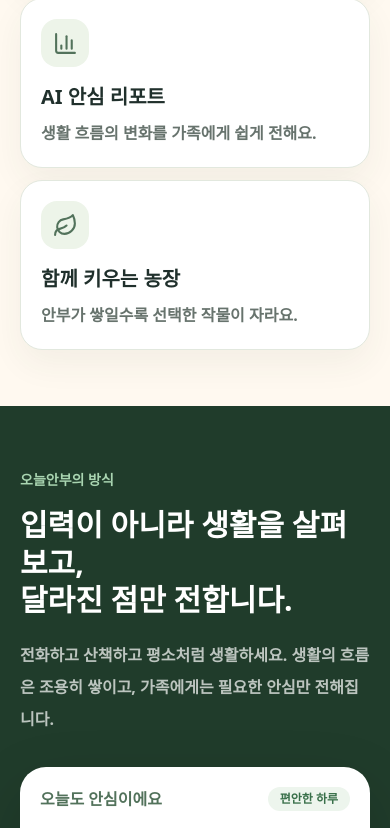
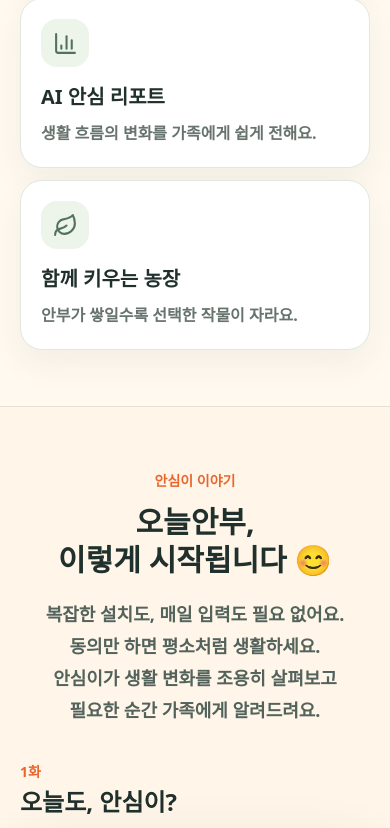
Before and after one commit to hotoksusu/Thinking-of-You, a Next.js app: page / in a window 390 px wide. Shown: the part 1139-1967 px from the top of the page. Built offline with nearby package versions, Linux system fonts and the light colour scheme; grey boxes are pictures that could not be loaded; a web font is replaced by a local one.

Commit message:
Add Ansimi story guide

```diff
--- a/app/guide/page.tsx
+++ b/app/guide/page.tsx
@@ -2,6 +2,7 @@ import Image from "next/image";
 import Link from "next/link";
 import { ArrowLeft, ArrowRight, Check, Gift, Link as LinkIcon, MessageCircle, ShieldCheck, Sprout } from "lucide-react";
 import { BottomTabBar } from "@/components/bottom-tab-bar";
+import { AnsimiStory } from "@/components/ansimi-story";
 
 const steps=[
  {icon:Check,title:"가족 계정 만들기",text:"이 계정으로 우리 가족을 연결하고 안심 리포트를 확인해요.",state:"완료",href:"/setup"},
@@ -11,7 +12,8 @@ const steps=[
 ];
 
 export default function GuidePage(){return <main className="min-h-screen bg-[#FFF9F0] pb-24 text-[#20302C]"><div className="mx-auto w-full max-w-[860px] px-5 py-6 sm:px-8"><Link href="/start" className="inline-flex min-h-12 items-center gap-2 font-black text-[#40534B]"><ArrowLeft size={23} aria-hidden />뒤로</Link><p className="mt-8 text-sm font-black text-[#E9652B]">가족 연결 가이드</p><h1 className="mt-3 text-[2.45rem] font-black leading-tight sm:text-5xl">이제, 우리 가족을<br />연결해 볼까요? ✨</h1><p className="mt-4 text-lg font-bold text-[#68756F]">어렵지 않게 단계별로 안내해 드릴게요.</p>
-<section className="mt-8 rounded-[26px] bg-white p-5 shadow-[0_20px_55px_rgba(55,72,55,0.08)] sm:p-7"><div className="relative"><div className="absolute bottom-12 left-6 top-12 border-l-2 border-dashed border-[#CAD8C5]" aria-hidden />{steps.map(({icon:Icon,title,text,state,href},index)=><article key={title} className="relative grid grid-cols-[48px_1fr] gap-4 border-b border-[#E8ECE5] py-5 last:border-0"><span className={`z-10 flex size-12 items-center justify-center rounded-full text-lg font-black ${index===0?"bg-[#E9652B] text-white":"bg-[#EDF4E9] text-[#52725B]"}`}>{index+1}</span><div><div className="flex items-center gap-2"><Icon size={20} className="text-[#52725B]" aria-hidden /><h2 className="text-xl font-black">{title}</h2></div><p className="mt-2 font-semibold leading-7 text-[#68756F]">{text}</p><Link href={href} className={`mt-4 inline-flex min-h-11 items-center gap-2 rounded-full px-4 text-sm font-black ${index===0?"bg-[#FFF0E4] text-[#D95423]":"border border-[#D4DFCF] bg-white text-[#40534B]"}`}>{state}{index>0?<ArrowRight size={16} aria-hidden />:null}</Link></div></article>)}</div></section>
+<div className="relative left-1/2 mt-10 w-screen -translate-x-1/2"><AnsimiStory /></div>
+<section className="mt-10 rounded-[26px] bg-white p-5 shadow-[0_20px_55px_rgba(55,72,55,0.08)] sm:p-7"><div className="relative"><div className="absolute bottom-12 left-6 top-12 border-l-2 border-dashed border-[#CAD8C5]" aria-hidden />{steps.map(({icon:Icon,title,text,state,href},index)=><article key={title} className="relative grid grid-cols-[48px_1fr] gap-4 border-b border-[#E8ECE5] py-5 last:border-0"><span className={`z-10 flex size-12 items-center justify-center rounded-full text-lg font-black ${index===0?"bg-[#E9652B] text-white":"bg-[#EDF4E9] text-[#52725B]"}`}>{index+1}</span><div><div className="flex items-center gap-2"><Icon size={20} className="text-[#52725B]" aria-hidden /><h2 className="text-xl font-black">{title}</h2></div><p className="mt-2 font-semibold leading-7 text-[#68756F]">{text}</p><Link href={href} className={`mt-4 inline-flex min-h-11 items-center gap-2 rounded-full px-4 text-sm font-black ${index===0?"bg-[#FFF0E4] text-[#D95423]":"border border-[#D4DFCF] bg-white text-[#40534B]"}`}>{state}{index>0?<ArrowRight size={16} aria-hidden />:null}</Link></div></article>)}</div></section>
 <section className="mt-5 rounded-[26px] bg-[#17223B] p-6 text-white"><p className="text-sm font-black text-[#FFB184]">가족에게 전해지는 저녁 루틴</p><h2 className="mt-3 text-2xl font-black leading-9">매일 저녁 8시,<br />오늘의 생활이 안심이 됩니다.</h2><p className="mt-3 font-semibold leading-7 text-white/70">부모님은 필요할 때 20초만 확인하고, 가족은 생활 흐름을 안심 리포트로 봅니다.</p></section>
 <section className="mt-5 rounded-[26px] bg-[#EAF3E5] p-6"><div className="flex items-center gap-4"><Image src="/brand/farm-mascot.png" alt="농장 안내 친구 안심이" width={82} height={82} className="size-20 rounded-2xl object-cover" /><div><p className="text-sm font-black text-[#52725B]">안심이의 90일 안심농장</p><h2 className="mt-1 text-2xl font-black">평소의 하루가 이런 선물이 돼요</h2></div></div><div className="mt-6 grid grid-cols-5 gap-1">{[[MessageCircle,"안부 쌓기"],[Sprout,"작물 선택"],[Sprout,"작물 성장"],[Gift,"수확 완료"],[Gift,"가족 선물"]].map(([Icon,label])=>{const C=Icon as typeof Gift;return <div key={String(label)} className="text-center"><span className="mx-auto flex size-11 items-center justify-center rounded-2xl bg-white text-[#52725B]"><C size={21} aria-hidden /></span><p className="mt-2 text-[.68rem] font-black sm:text-xs">{label as string}</p></div>})}</div><p className="mt-6 font-bold leading-7 text-[#52635C]">안심이가 작물의 변화를 알려드려요. 계절 작물을 골라 90일 동안 키우면 가족에게 수확 알림이 가고, 브랜드 협업·시즌 이벤트가 열리면 실제 농산물 경험으로 이어질 수 있어요.</p></section>
 <section className="mt-5 grid overflow-hidden rounded-[26px] bg-white shadow-[0_18px_44px_rgba(55,72,55,0.07)] sm:grid-cols-[1fr_250px]"><div className="p-6"><h2 className="text-2xl font-black">복잡하지 않아요!</h2><p className="mt-3 font-semibold leading-7 text-[#68756F]">설치할 앱도, 외워야 할 사용법도 없어요.<br />차근차근 안내해 드릴게요.</p><Link href="/start" className="mt-5 flex min-h-14 w-full items-center justify-center gap-2 rounded-2xl bg-[#E9652B] px-5 text-lg font-black text-white">오늘안부 시작하기<ArrowRight size={19} aria-hidden /></Link></div><div className="relative min-h-56"><Image src="/brand/hero-family.png" alt="함께 웃는 가족과 오늘안부" fill className="object-cover" sizes="(max-width:640px) 100vw, 250px" /></div></section></div><BottomTabBar active="family" /></main>}
--- a/app/page.tsx
+++ b/app/page.tsx
@@ -2,6 +2,7 @@ import Image from "next/image";
 import Link from "next/link";
 import { ArrowRight, BarChart3, Check, Footprints, HeartHandshake, Leaf, PencilLine, ShieldCheck, Sparkles, Sprout } from "lucide-react";
 import { BottomTabBar } from "@/components/bottom-tab-bar";
+import { AnsimiStory } from "@/components/ansimi-story";
 
 const values = [
   { icon: PencilLine, title: "평소처럼 생활", text: "전화하고 산책하고, 하던 대로 지내세요." },
@@ -42,6 +43,8 @@ export default function LandingPage() {
         </div>
       </section>
 
+      <AnsimiStory />
+
       <section className="bg-[#203C2B] px-5 py-16 text-white sm:px-8">
         <div className="mx-auto grid w-full max-w-[1180px] gap-8 lg:grid-cols-[0.9fr_1.1fr] lg:items-center">
           <div><p className="text-sm font-black text-[#A9D5B1]">오늘안부의 방식</p><h2 className="mt-4 text-3xl font-black leading-tight sm:text-5xl">입력이 아니라 생활을 살펴보고,<br />달라진 점만 전합니다.</h2><p className="mt-5 font-semibold leading-8 text-white/70">전화하고 산책하고 평소처럼 생활하세요. 생활의 흐름은 조용히 쌓이고, 가족에게는 필요한 안심만 전해집니다.</p></div>
--- /dev/null
+++ b/src/components/ansimi-story.tsx
@@ -0,0 +1,152 @@
+"use client";
+
+import Image from "next/image";
+import Link from "next/link";
+import { ArrowRight, Heart, Smartphone, Sparkles, X } from "lucide-react";
+import { useEffect, useState } from "react";
+
+type StoryEpisode = {
+  id: string;
+  episode: string;
+  title: string;
+  image: string;
+  alt: string;
+  width: number;
+  height: number;
+};
+
+const storyEpisodes: StoryEpisode[] = [
+  {
+    id: "ansimi-01",
+    episode: "1화",
+    title: "오늘도, 안심이?",
+    image: "/stories/ansimi-story-01.png",
+    alt: "안심이가 오늘안부의 시작 방법과 가족 안심 흐름을 설명하는 웹툰",
+    width: 1024,
+    height: 1536,
+  },
+];
+
+const summaries = [
+  {
+    icon: Smartphone,
+    title: "별도 앱 설치 없이",
+    text: <>동의만 하면<br />평소처럼 사용하세요.</>,
+    tone: "bg-[#FFF0E4] text-[#D85D28]",
+  },
+  {
+    icon: Sparkles,
+    title: "안심이가 지켜봐요",
+    text: <>휴대폰 사용 흐름을 살펴<br />생활 변화를 조용히 확인해요.</>,
+    tone: "bg-[#EEF5E9] text-[#52725B]",
+  },
+  {
+    icon: Heart,
+    title: "가족은 안심",
+    text: <>평소와 다른 변화가 보이면<br />가족에게 먼저 알려드려요.</>,
+    tone: "bg-[#FFF1ED] text-[#DC5E52]",
+  },
+];
+
+export function AnsimiStory() {
+  const [activeEpisode, setActiveEpisode] = useState<StoryEpisode | null>(null);
+
+  useEffect(() => {
+    if (!activeEpisode) return;
+
+    const previousOverflow = document.body.style.overflow;
+    const closeOnEscape = (event: KeyboardEvent) => {
+      if (event.key === "Escape") setActiveEpisode(null);
+    };
+
+    document.body.style.overflow = "hidden";
+    window.addEventListener("keydown", closeOnEscape);
+    return () => {
+      document.body.style.overflow = previousOverflow;
+      window.removeEventListener("keydown", closeOnEscape);
+    };
+  }, [activeEpisode]);
+
+  return (
+    <section id="ansimi-story" className="border-y border-[#E7E0D5] bg-[#FFF5E9] px-5 py-16 sm:px-8 sm:py-20">
+      <div className="mx-auto w-full max-w-[1180px]">
+        <div className="mx-auto max-w-[720px] text-center">
+          <p className="text-sm font-black text-[#E9652B]">안심이 이야기</p>
+          <h2 className="mt-3 text-3xl font-black leading-tight text-[#20302C] sm:text-4xl">
+            오늘안부,<br className="sm:hidden" /> 이렇게 시작됩니다 😊
+          </h2>
+          <p className="mt-5 text-lg font-bold leading-8 text-[#52635C]">
+            복잡한 설치도, 매일 입력도 필요 없어요.<br />
+            동의만 하면 평소처럼 생활하세요.<br />
+            안심이가 생활 변화를 조용히 살펴보고<br className="sm:hidden" /> 필요한 순간 가족에게 알려드려요.
+          </p>
+        </div>
+
+        <div className="mx-auto mt-9 max-w-[720px]">
+          {storyEpisodes.map((story) => (
+            <StoryImage key={story.id} story={story} onOpen={() => setActiveEpisode(story)} />
+          ))}
+          <p className="mt-3 text-center text-sm font-bold text-[#7A746C]">웹툰을 누르면 크게 볼 수 있어요.</p>
+        </div>
+
+        <div className="mt-10 grid gap-4 md:grid-cols-3">
+          {summaries.map(({ icon: Icon, title, text, tone }, index) => (
+            <article key={title} className="rounded-[22px] border border-[#E8E2D8] bg-white p-6 shadow-[0_14px_34px_rgba(55,72,55,0.06)]">
+              <span className={`flex size-14 items-center justify-center rounded-2xl ${tone}`}>
+                <Icon size={28} aria-hidden />
+              </span>
+              <p className="mt-5 text-sm font-black text-[#E9652B]">{index + 1}</p>
+              <h3 className="mt-1 text-2xl font-black text-[#20302C]">{title}</h3>
+              <p className="mt-3 text-lg font-semibold leading-8 text-[#596861]">{text}</p>
+            </article>
+          ))}
+        </div>
+
+        <div className="mt-10 text-center">
+          <Link href="/start" className="inline-flex min-h-16 w-full max-w-[440px] items-center justify-center gap-2 rounded-2xl bg-[#E9652B] px-7 text-xl font-black text-white shadow-[0_16px_34px_rgba(233,101,43,0.22)]">
+            우리 가족도 시작하기 <ArrowRight size={22} aria-hidden />
+          </Link>
+        </div>
+      </div>
+
+      {activeEpisode ? (
+        <div className="fixed inset-0 z-[100] overflow-y-auto bg-[#1D2823]/90 p-3 sm:p-8" role="dialog" aria-modal="true" aria-label={`${activeEpisode.episode} ${activeEpisode.title} 크게 보기`} onClick={() => setActiveEpisode(null)}>
+          <button type="button" onClick={() => setActiveEpisode(null)} className="fixed right-4 top-4 z-10 flex size-14 items-center justify-center rounded-full bg-white text-[#20302C] shadow-lg" aria-label="크게 보기 닫기">
+            <X size={28} aria-hidden />
+          </button>
+          <div className="mx-auto w-full max-w-[1024px] touch-pan-x touch-pan-y" onClick={(event) => event.stopPropagation()}>
+            <Image src={activeEpisode.image} alt={activeEpisode.alt} width={activeEpisode.width} height={activeEpisode.height} className="h-auto w-full rounded-[20px] bg-white object-contain" sizes="100vw" priority />
+          </div>
+        </div>
+      ) : null}
+    </section>
+  );
+}
+
+function StoryImage({ story, onOpen }: { story: StoryEpisode; onOpen: () => void }) {
+  const [loaded, setLoaded] = useState(false);
+
+  return (
+    <article>
+      <div className="mb-3 flex items-center justify-between gap-3">
+        <div>
+          <p className="text-sm font-black text-[#E9652B]">{story.episode}</p>
+          <h3 className="mt-1 text-2xl font-black text-[#20302C]">{story.title}</h3>
+        </div>
+      </div>
+      <button type="button" onClick={onOpen} className="relative block w-full overflow-hidden rounded-[24px] bg-[#F1E9DC] text-left shadow-[0_22px_60px_rgba(80,62,45,0.14)]" aria-label={`${story.episode} ${story.title} 크게 보기`}>
+        {!loaded ? <span className="absolute inset-0 animate-pulse bg-gradient-to-b from-[#F4EBDD] via-[#FFF8EE] to-[#EFE3D3]" aria-hidden /> : null}
+        <Image
+          src={story.image}
+          alt={story.alt}
+          width={story.width}
+          height={story.height}
+          className={`h-auto w-full transition-opacity duration-300 ${loaded ? "opacity-100" : "opacity-0"}`}
+          sizes="(max-width: 720px) 100vw, 720px"
+          loading="lazy"
+          onLoad={() => setLoaded(true)}
+        />
+      </button>
+    </article>
+  );
+}
```
Also changed, not shown: 1 other file (tests, documents, lock files or other folders).
